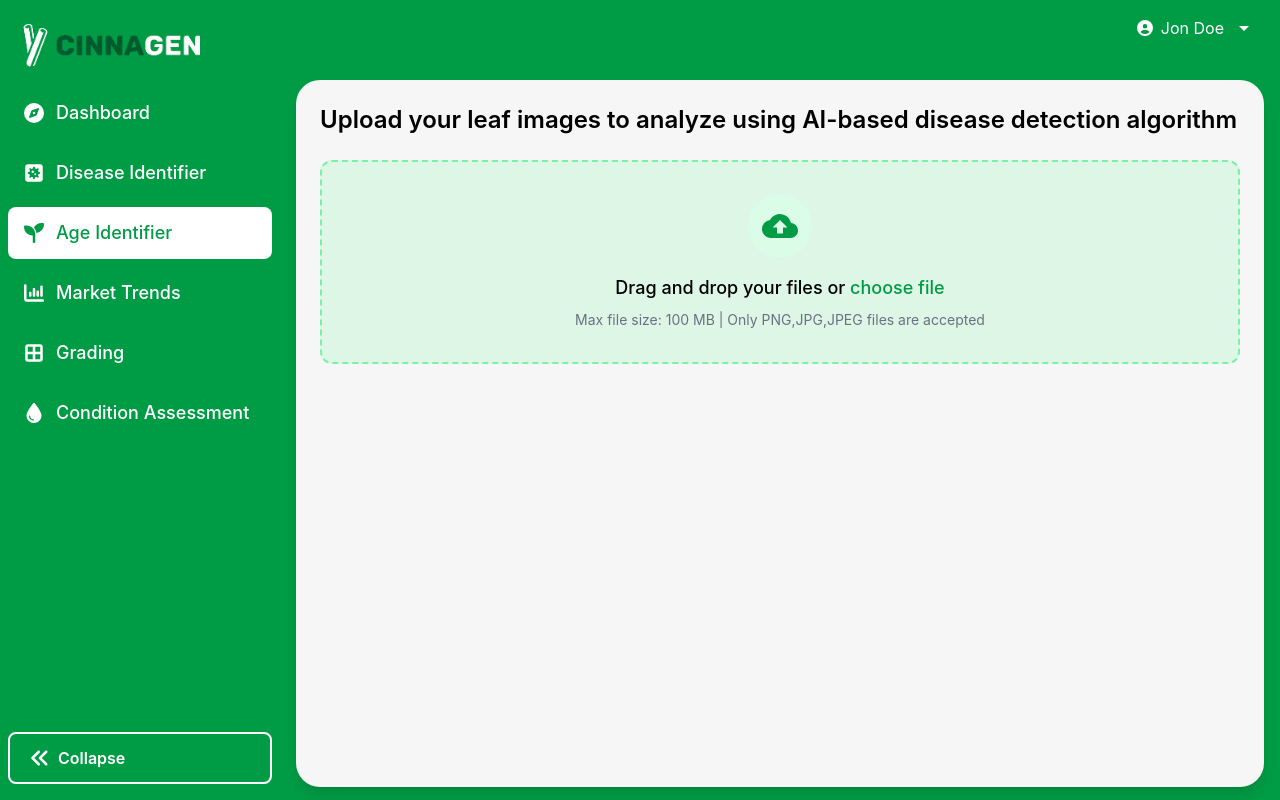
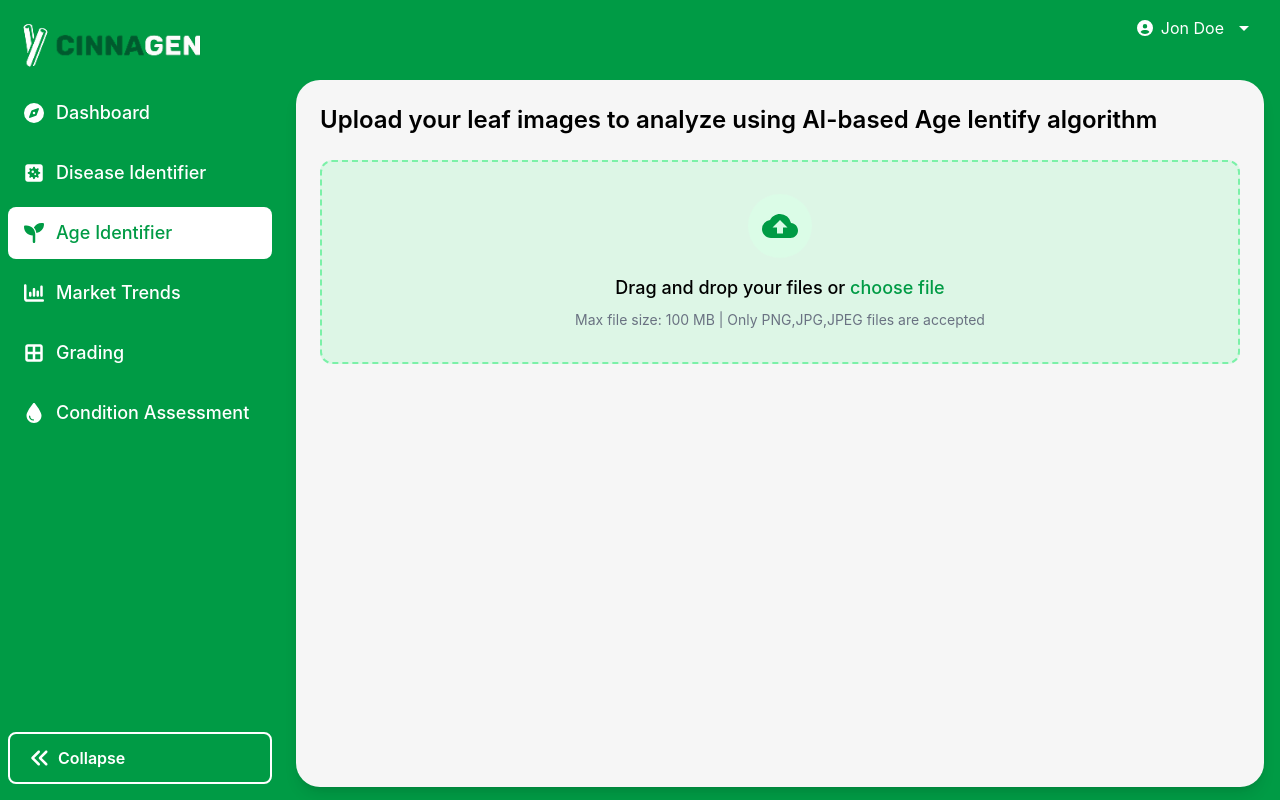
Before and after one commit to Izu99/cinnagen, a React (Vite) app: page /age-identifier in a window 1280 px wide. Built offline with nearby package versions, Linux system fonts and the light colour scheme.

Commit message:
age identifier text change

```diff
--- a/src/pages/AgeIdentifier.jsx
+++ b/src/pages/AgeIdentifier.jsx
@@ -117,8 +117,7 @@ const AgeIdentifier = () => {
 
             <div className="mb-6">
                 <h1 className="text-2xl font-semibold mb-2">
-                    Upload your leaf images to analyze using AI-based disease
-                    detection algorithm
+                    Upload your leaf images to analyze using AI-based Age Ientify algorithm
                 </h1>
             </div>
 
```
